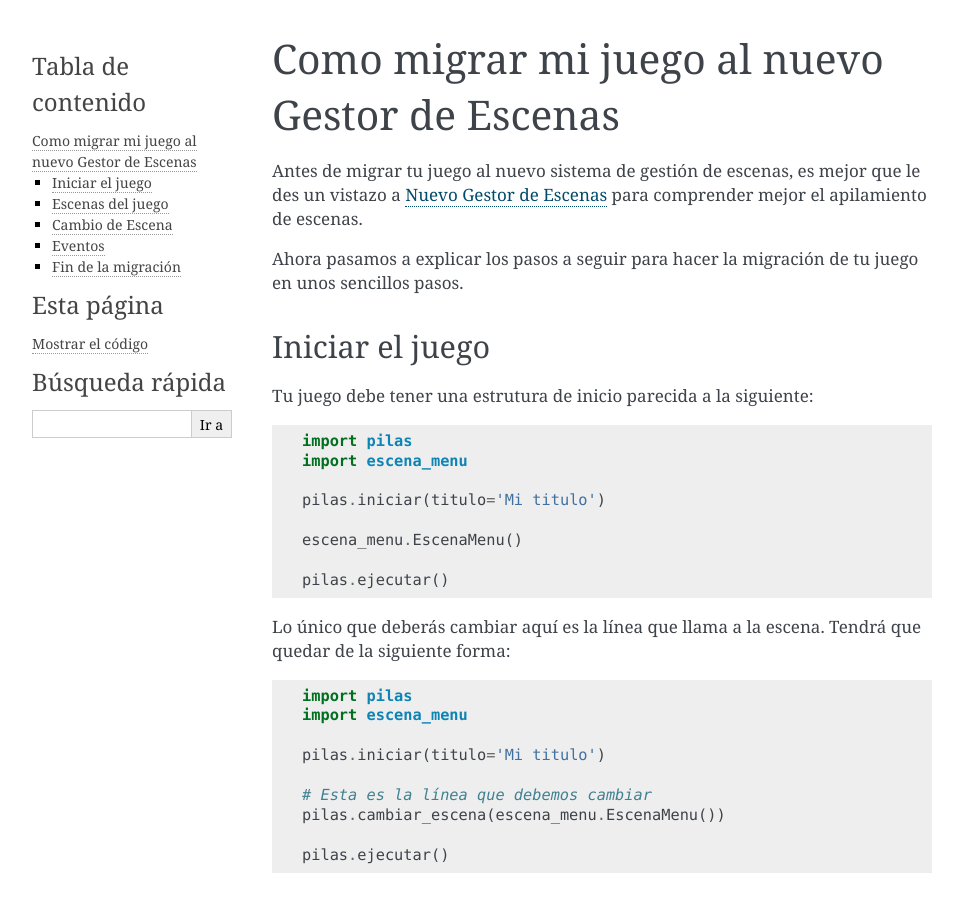
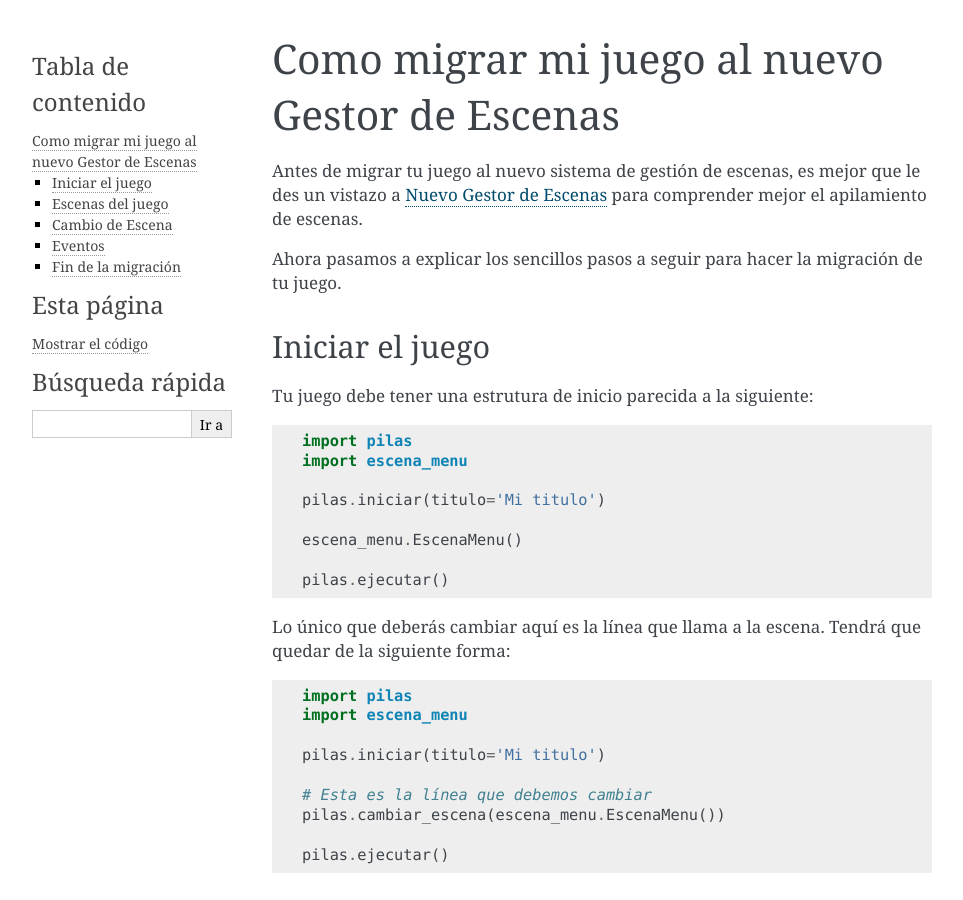
Before and after one commit to hugoruscitti/pilas-docs, a Sphinx documentation site: the page built from source/migrar_al_gestor_de_escenas.rst, in a window 1280 px wide and 900 px high. Shown: the whole window, without its empty margins (148-1111 px from the left). Built offline with Sphinx 7.4.7, drawn with Linux system fonts in a browser that asks for light colours.

Commit message:
Correcciones menores

```diff
--- a/source/migrar_al_gestor_de_escenas.rst
+++ b/source/migrar_al_gestor_de_escenas.rst
@@ -7,8 +7,7 @@ Antes de migrar tu juego al nuevo sistema de gestión de escenas, es mejor que
 le des un vistazo a :ref:`ref_gestor_de_escenas` para comprender mejor el
 apilamiento de escenas.
 
-Ahora pasamos a explicar los pasos a seguir para hacer la migración de tu juego
-en unos sencillos pasos.
+Ahora pasamos a explicar los sencillos pasos a seguir para hacer la migración de tu juego.
 
 Iniciar el juego
 ----------------
```
